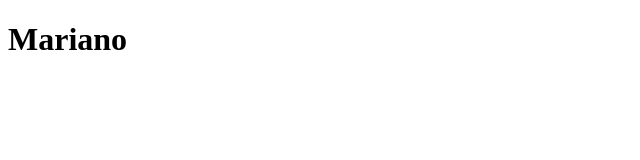
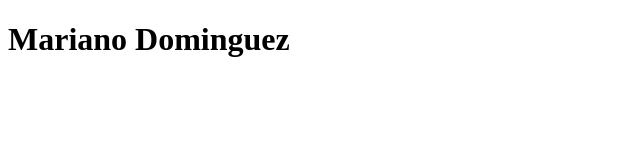
Before and after one commit to Mdb713/Mariano, a plain HTML site: page Index.html in a window 1280 px wide. Shown: the whole page, without its empty margins (0-640 px from the left). Drawn offline with Linux system fonts and the light colour scheme.

Commit message:
Mariano2

```diff
--- a/Index.html
+++ b/Index.html
@@ -4,6 +4,6 @@
     <title>Mi página web</title>
   </head>
   <body>
-    <h1>Mariano</h1>
+    <h1>Mariano Dominguez</h1>
   </body>
 </html>
```
